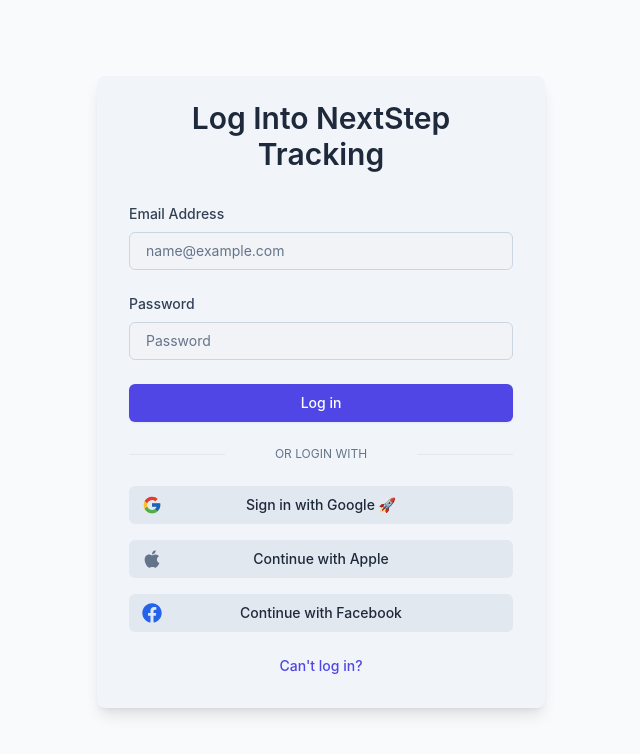
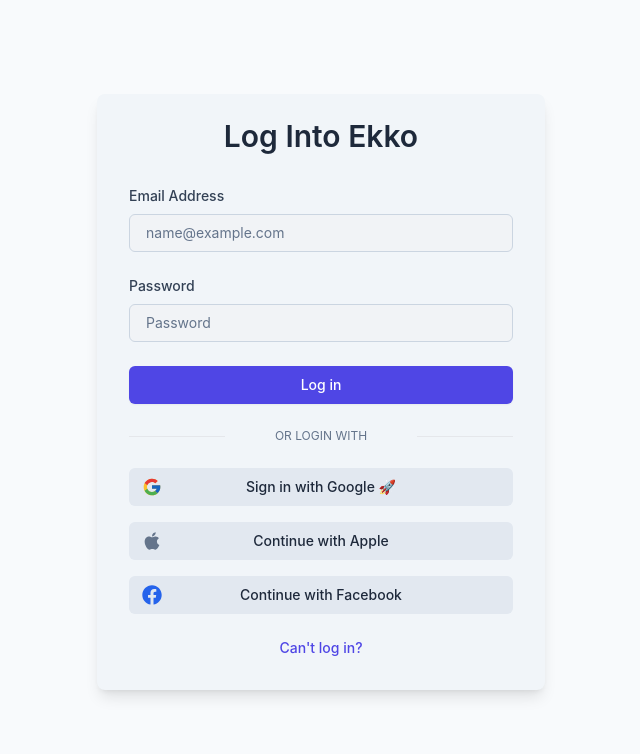
Before and after one commit to lam-andrew/secure-chat-app-ui, a React (Create React App) app: page / in a window 1280 px wide. Shown: the top 754 px of the page, without its empty margins (319-959 px from the left). Built offline with nearby package versions, Linux system fonts and the light colour scheme; no server answers.

Commit message:
feat: UI updates

```diff
--- a/src/components/Chat.tsx
+++ b/src/components/Chat.tsx
@@ -68,7 +68,7 @@ const Chat: React.FC<ChatProps> = ({ className }) => {
   };
 
   return (
-    <div className={`flex flex-col ${isSidebarOpen ? 'lg:w-3/4 md:w-3/4 sm:w-full' : 'w-full'}`}>
+    <div className={`flex flex-col ${isSidebarOpen ? 'lg:w-5/6 md:w-3/4 sm:w-full' : 'w-full'}`}>
       <div className="flex flex-col-reverse flex-grow overflow-y-auto p-4 space-y-2 space-y-reverse scrollbar-thin scrollbar-thumb-slate-800 scrollbar-track-slate-900">
         {messages.slice().reverse().map((message, index) => (
           <div
--- a/src/components/Sidebar.tsx
+++ b/src/components/Sidebar.tsx
@@ -35,7 +35,7 @@ const Sidebar = () => {
   return (
     <>
       {!isSidebarOpen && <OpenSidebarButton />}
-      <div className={`mt-16 rounded transition-all duration-300 ease-in-out ${isSidebarOpen ? "w-full md:w-1/2 lg:w-1/4" : "w-0"} mr-3 bg-slate-800 overflow-y-auto scrollbar-thin scrollbar-thumb-gray-900 scrollbar-track-slate-800`}>
+      <div className={`mt-16 rounded transition-all duration-300 ease-in-out ${isSidebarOpen ? "w-full md:w-1/2 lg:w-1/6" : "w-0"} mr-3 bg-slate-800 overflow-y-auto scrollbar-thin scrollbar-thumb-gray-900 scrollbar-track-slate-800`}>
         <div className="flex items-center justify-between ml-1 mt-4">
           <input
             className='flex items-center p-2 mx-1 text-white bg-slate-900 shadow rounded-lg w-11/12 outline-none'
--- a/src/pages/LoginPage.tsx
+++ b/src/pages/LoginPage.tsx
@@ -43,7 +43,7 @@ const LoginPage: React.FC = () => {
     return (
         <div className="flex justify-center items-center h-screen w-full bg-slate-50">
             <div className='bg-slate-100 shadow-lg rounded-lg px-8 pt-6 pb-8 mb-4 max-w-md w-full'>
-                <h1 className='text-3xl font-semibold text-center text-slate-800 mb-8'>Log Into NextStep Tracking</h1>
+                <h1 className='text-3xl font-semibold text-center text-slate-800 mb-8'>Log Into Ekko</h1>
                 <div className="space-y-6">
                     <div>
                         <label htmlFor="email" className="text-sm font-medium text-slate-700 block mb-2">Email Address</label>
```
